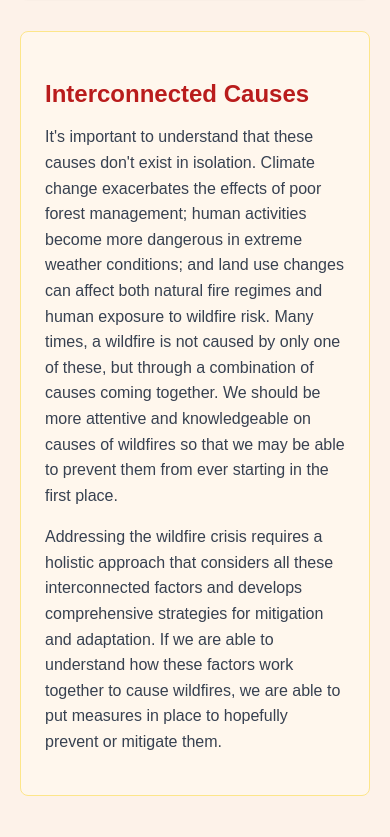
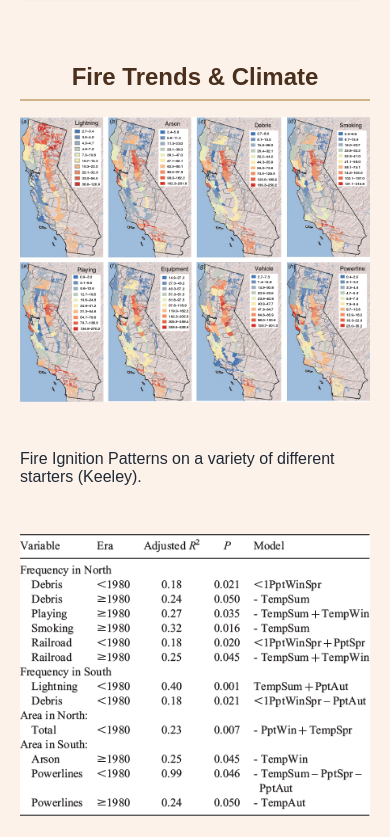
Before and after one commit to MataioN/ESPM-Website, a React (Vite) app: page /causes in a window 390 px wide. Shown: the part 3567-4404 px from the top of the page. Built offline with nearby package versions, Linux system fonts and the light colour scheme.

Commit message:
work cited and causes section

```diff
--- a/src/pages/Causes.jsx
+++ b/src/pages/Causes.jsx
@@ -13,7 +13,8 @@ export default function Causes() {
         "Increased drought conditions in many regions",
         "Record-breaking heat waves that dry out vegetation",
         "Changes in wind patterns that can spread fires more quickly"
-      ]
+      ],
+
     },
     {
       id: 2,
@@ -26,7 +27,8 @@ export default function Causes() {
         "Drought cycles that create extremely dry vegetation",
         "Low humidity conditions that make vegetation more flammable",
         "Santa Ana winds are a very primary cause for wildfire causes in Southern California"
-      ]
+      ],
+
     },
     {
       id: 3,
@@ -38,7 +40,8 @@ export default function Causes() {
         "Reduced controlled burns and natural fire cycles",
         "Accumulation of dead trees and undergrowth that act as fuel",
         "Interrupted natural forest thinning processes"
-      ]
+      ],
+
     },
     {
       id: 4,
@@ -51,7 +54,8 @@ export default function Causes() {
         "Power line failures during high wind events",
         "Arson and intentional fire setting",
         "Discarded cigarettes and other negligent behaviors"
-      ]
+      ],
+
     },
     {
       id: 5,
@@ -63,7 +67,8 @@ export default function Causes() {
         "Agricultural practices and land clearing",
         "Road development providing access to previously remote areas",
         "Fragmentation of natural landscapes"
-      ]
+      ],
+
     }
   ];
 
@@ -115,10 +120,41 @@ export default function Causes() {
                       <li key={index}>{factor}</li>
                     ))}
                   </ul>
+                  {cause.image && (
+                    <div className="causes-image">
+                      <img
+                        src={cause.image}
+                        alt={`Figure for ${cause.title}`}
+                        className="rounded-md mt-4 shadow-md"
+                      />
+                    </div>
+                  )}
                 </div>
               </div>
             </div>
           ))}
+        </div>
+      </section>
+
+      <section className="global-figures-section mt-12">
+        <h3 className="section-title">Fire Trends & Climate</h3>
+        <div className="flex flex-col md:flex-row gap-6 mt-4">
+          <img
+            src="/public/images/fire_freq.gif"
+            alt="Wildfire frequency over time"
+            className="rounded-lg w-full md:w-1/2 shadow"
+          />
+          <p>
+            Fire Ignition Patterns on a variety of different starters (Keeley).
+          </p>
+          <img
+            src="/public/images/climate_change.gif"
+            alt="Climate change impact on wildfire intensity"
+            className="rounded-lg w-full md:w-1/2 shadow"
+          />
+          <p>
+            Shows how climate impacts fire burning such as in the north being tied to low winter precipitation and high spring temperatures. Also shows high correlation for climate variation being the cause of fires in the south as well (Keeley).
+          </p>
         </div>
       </section>
 
--- a/src/pages/Work_Cited.jsx
+++ b/src/pages/Work_Cited.jsx
@@ -131,6 +131,9 @@ export default function Work_Cited() {
             <li>CalMatters. “California’s Fire-Hardening Mandate Takes Effect.” <i>CalMatters</i>, 11 Apr. 2025, https://calmatters.org/housing/2025/04/california-fire-home-hardening/.</li>
             <li>Office of Governor Gavin Newsom. “With Peak Fire Season on Horizon, California Launches Statewide Wildfire Preparedness Campaign.” <i>California Governor’s Office</i>, 7 Apr. 2025, https://www.gov.ca.gov/2025/04/07/with-peak-fire-season-on-horizon-california-launches-statewide-wildfire-preparedness-campaign/.</li>
             <li>AlertCalifornia. “AlertCalifornia and CAL FIRE’s Fire Detection AI Program Named One of TIME’s Best Inventions of 2023.” <i>AlertCalifornia</i>, University of California San Diego, 2023, https://alertcalifornia.org/alertcalifornia-and-cal-fires-fire-detection-ai-program-named-one-of-times-best-inventions-of-2023/.</li>
+            <li>Hernandez, Salvador. “5 Years Ago, Santiago Fire Scorched O.C.” Orange County Register, 22 Oct. 2012, www.ocregister.com/2012/10/22/5-years-ago-santiago-fire-scorched-oc/. Accessed 4 May 2025.</li>
+            <li>Gasdia-Cochrane, Marlene. “Are the Wildfires Causing Harmful Air Quality Issues?” Identifying Threats, Thermo Fisher Scientific, May 2023, www.thermofisher.com/blog/identifying-threats/are-the-wildfires-causing-harmful-air-quality-issues/. Accessed 4 May 2025.</li>
+            <li>Facebook, et al. “Explosive Fire Again Threatens Paradise, Town Devastated by California’s Deadliest Blaze.” Los Angeles Times, 9 Sept. 2020, www.latimes.com/california/story/2020-09-09/paradise-devastated-by-californias-deadliest-fire-again-threatened-by-new-blazes.</li>
           </ul>
         </section>
       </main>
```
Also changed, not shown: public/images/climate_change.gif (added), public/images/fire_freq.gif (added).
